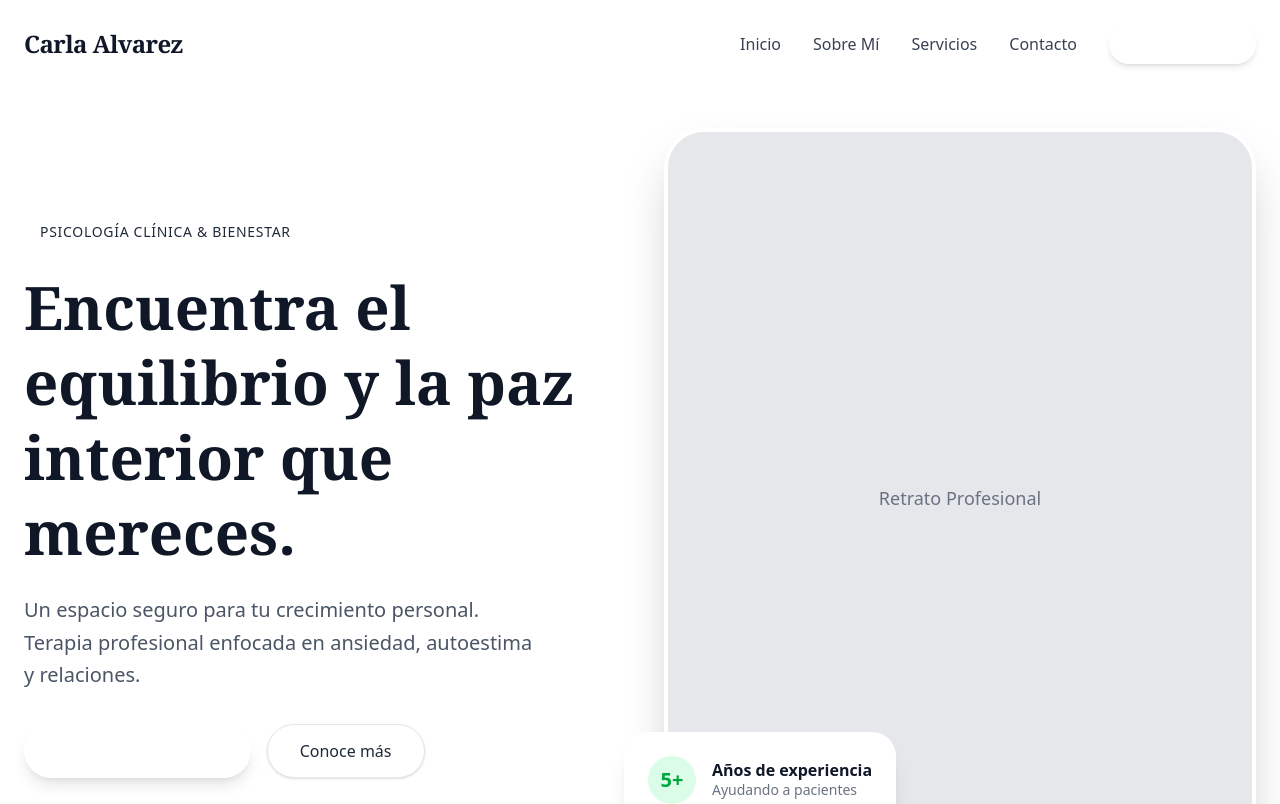
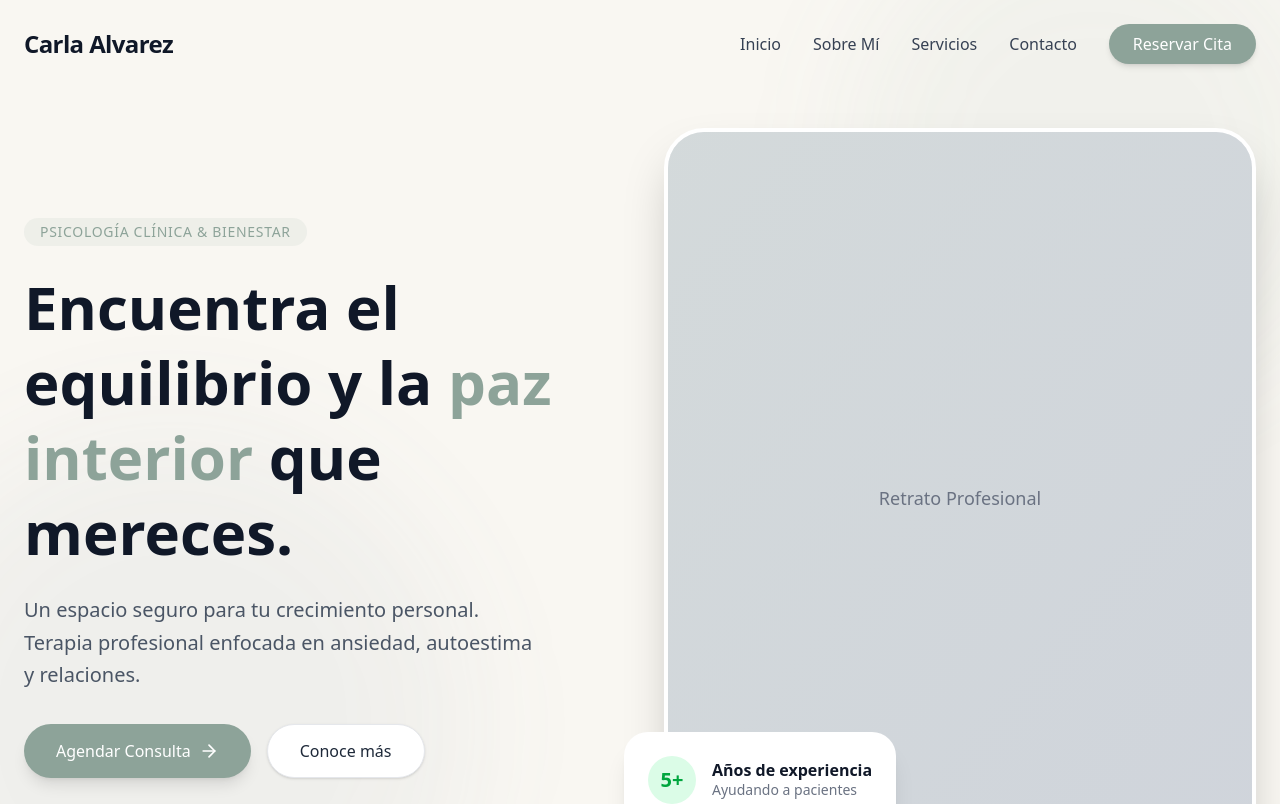
Before and after one commit to Annes-exe/web-carla, a Next.js app: page / in a window 1280 px wide. Shown: the top 804 px of the page. Built offline with nearby package versions, Linux system fonts and the light colour scheme; a web font is replaced by a local one.

Commit message:
fix: cambio de color para mejor visibilidad de texto en botones

```diff
--- a/src/app/globals.css
+++ b/src/app/globals.css
@@ -1,4 +1,13 @@
 @import "tailwindcss";
+
+@theme {
+  --color-brand-cream: #F9F7F2;
+  --color-brand-sage: #8DA399;
+  --color-brand-ash: #7A899C;
+
+  --font-serif: var(--font-playfair);
+  --font-sans: var(--font-inter);
+}
 
 @utility glass {
   background-color: rgba(255, 255, 255, 0.7);
```
